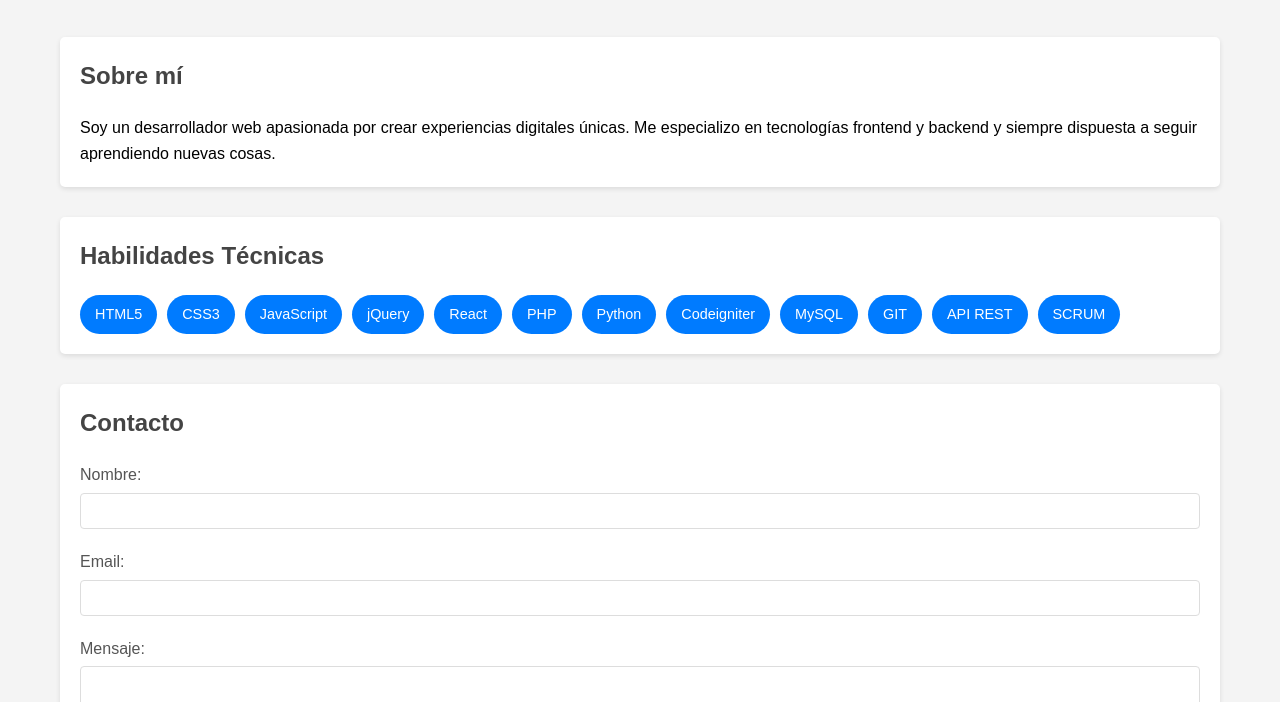
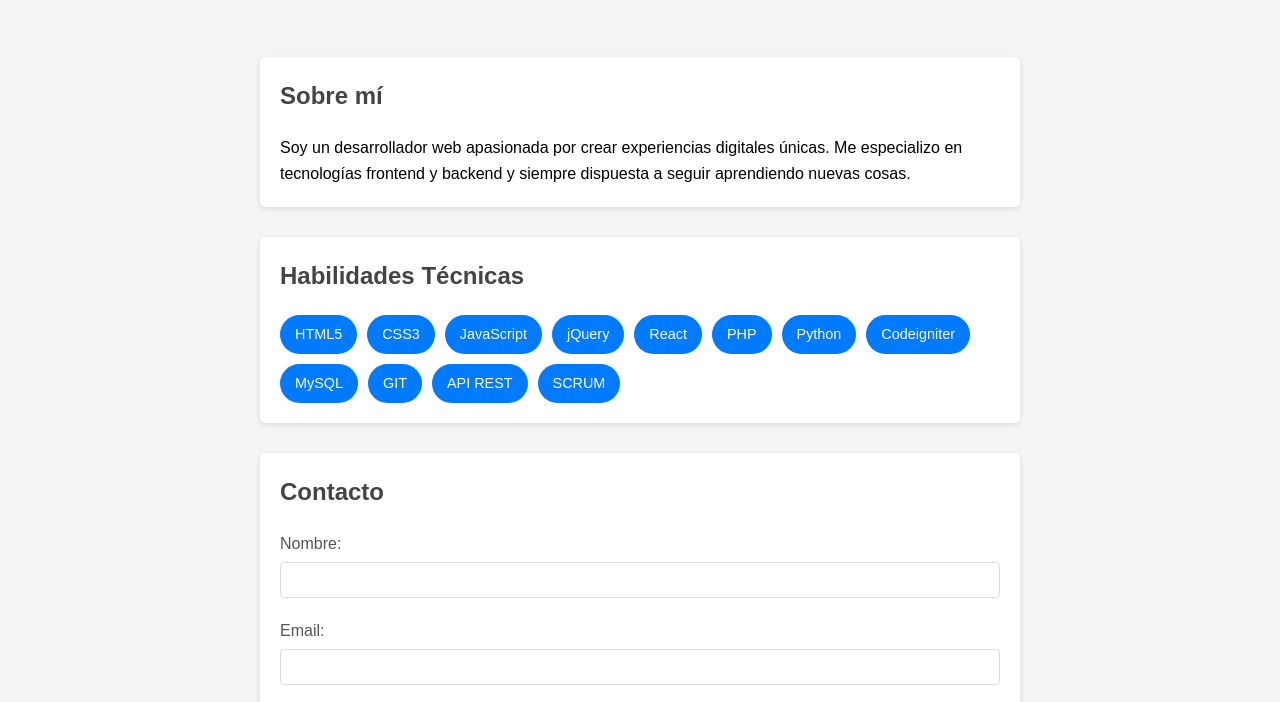
Before and after one commit to Kvianag/laboratorio17, a plain HTML site: page index.html in a window 1280 px wide. Shown: the part 87-789 px from the top of the page. Drawn offline with Linux system fonts and the light colour scheme.

Commit message:
tamaño del main

```diff
--- a/styles.css
+++ b/styles.css
@@ -124,3 +124,10 @@ footer a {
 footer a:hover {
     text-decoration: underline;
 }
+
+
+main {
+    max-width: 800px;
+    margin: 0 auto;
+    padding: 20px;
+}
```
